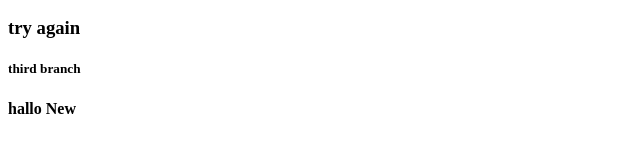
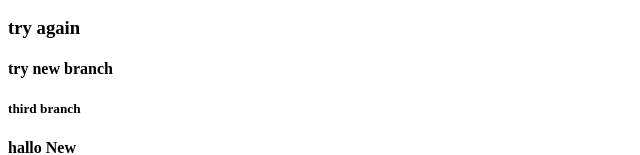
Before and after one commit to MAriamJu44/my-first-git, a plain HTML site: page index.html in a window 1280 px wide. Shown: the part 168-323 px from the top of the page, without its empty margins (0-640 px from the left). Drawn offline with Linux system fonts and the light colour scheme.

Commit message:
new branch

```diff
--- a/index.html
+++ b/index.html
@@ -10,6 +10,7 @@
     <h1>hallo</h1>
     <h2> agaaain</h2>
     <h3>try again</h3>
+    <h4> try new branch</h4>
 
     <h5>third branch</h5>
 
```
